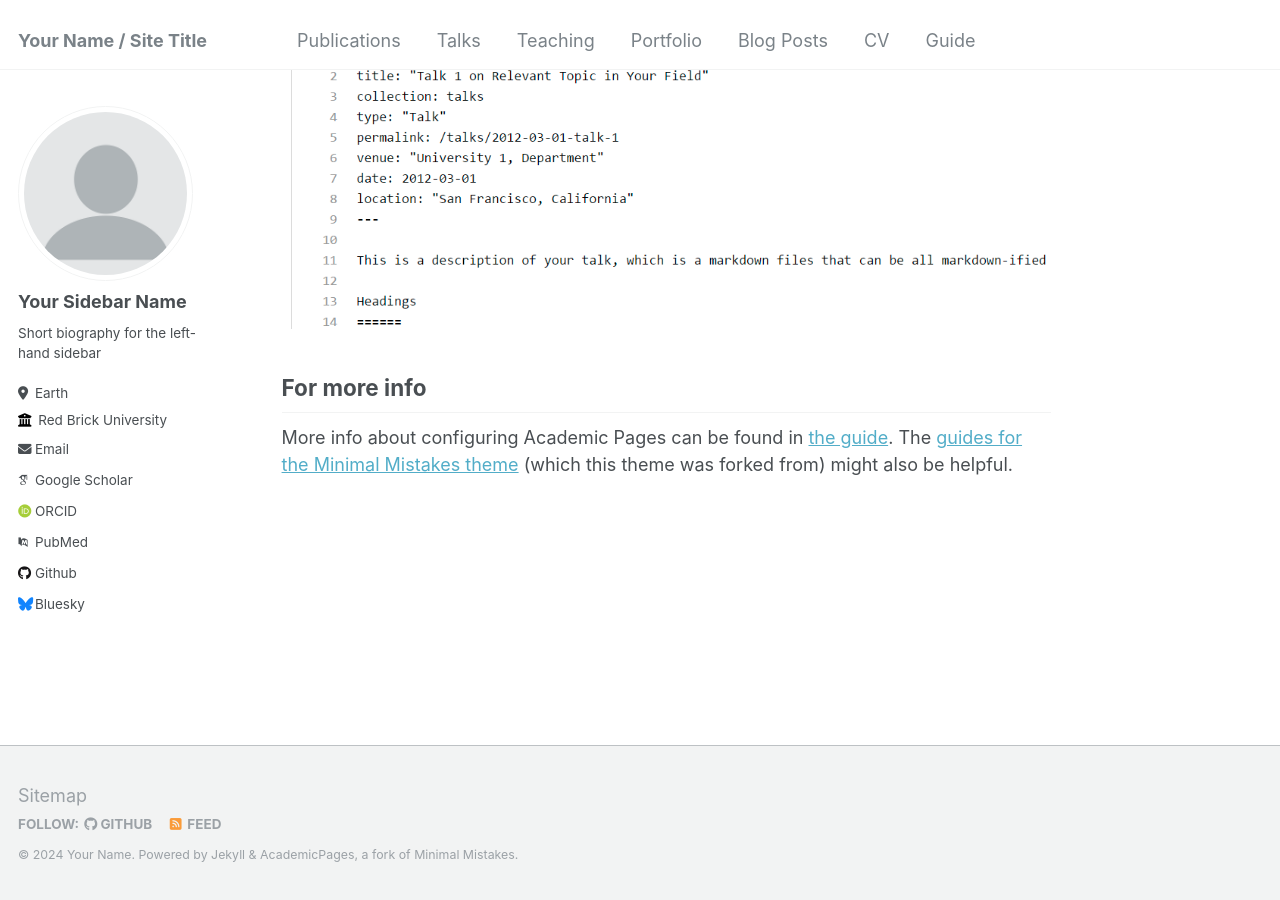
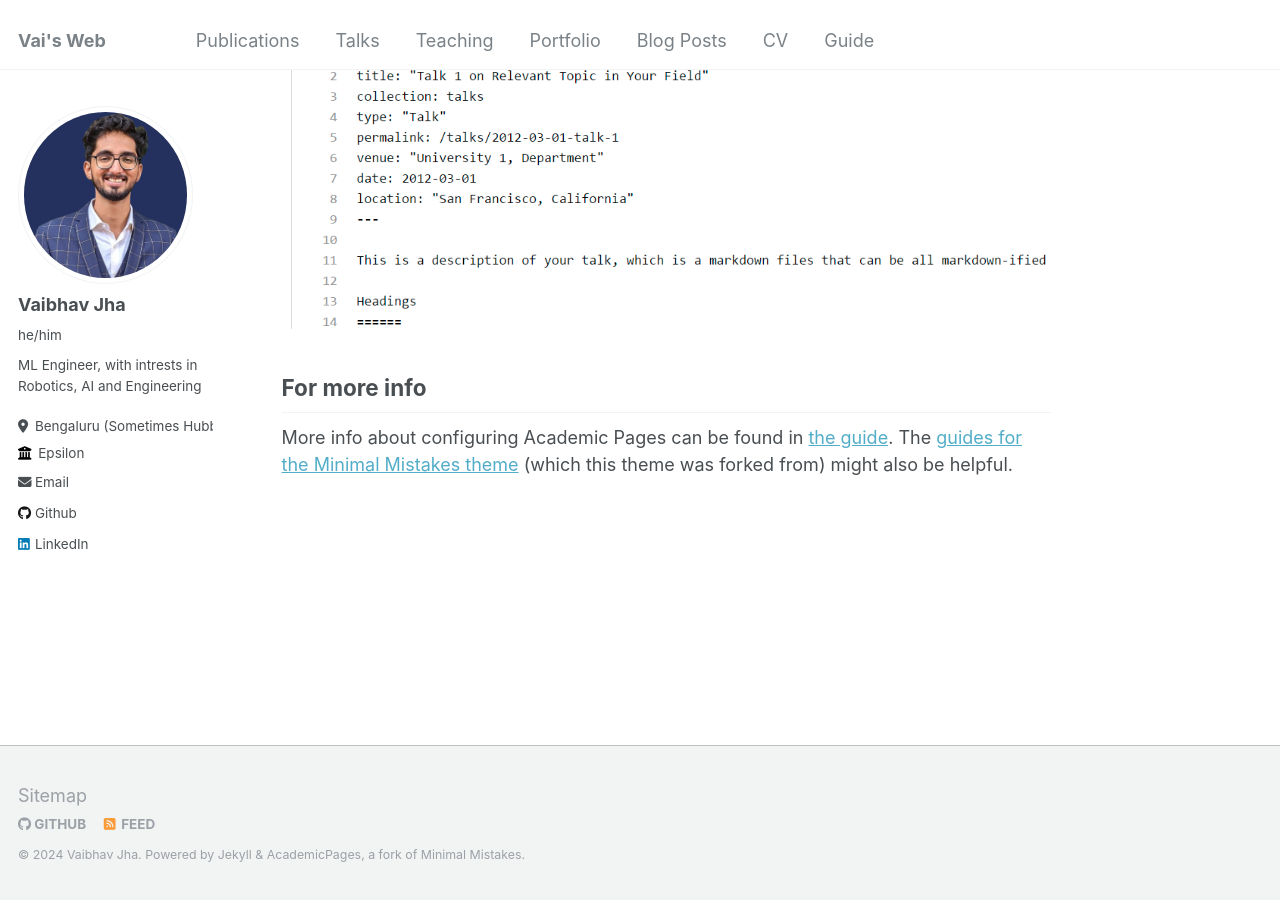
Before and after one commit to vaiijha/vaiijha.github.io, a Jekyll site: the page built from _pages/about.md, in a window 1280 px wide and 900 px high, scrolled down 2660 px. Built offline with Jekyll 4.4.1, drawn with Linux system fonts in a browser that asks for light colours; some web fonts are replaced.

Commit message:
Made basic changes to the _config.yml file to include name, links, profile_photo, etc

```diff
--- a/_config.yml
+++ b/_config.yml
@@ -7,47 +7,47 @@
 # server process.
 
 # Basic Site Settings
-locale                   : "en-US"
-title                    : "Your Name / Site Title"
+locale                   : "en-IN"
+title                    : "Vai's Web"
 title_separator          : "-"
-name                     : &name "Your Name"
-description              : &description "personal description"
-url                      : https://academicpages.github.io # the base hostname & protocol for your site e.g. "https://mmistakes.github.io"
+name                     : &name "Vaibhav Jha"
+description              : &description "Machine Learning Engineer"
+url                      : https://vaiijha.github.io # the base hostname & protocol for your site e.g. "https://mmistakes.github.io"
 baseurl                  : "" # the subpath of your site, e.g. "/blog"
-repository               : "academicpages/academicpages.github.io"
+repository               : "vaiijha/vaiijha.github.io"
 
 # Site Author - The following control what appear as part of the author content on the side bar.
 #               If a field is blank the icon and link will not appear, otherwise it will be shown.
 #               Additional customization can be done by editing /_includes/author-profile.html
 author:
   # Biographic information
-  avatar           : "profile.png"
-  name             : "Your Sidebar Name"
-  pronouns         : # example: "she/her"
-  bio              : "Short biography for the left-hand sidebar"
-  location         : "Earth"
-  employer         : "Red Brick University"
+  avatar           : "profile_photo.png"
+  name             : "Vaibhav Jha"
+  pronouns         : "he/him"
+  bio              : "ML Engineer, with intrests in Robotics, AI and Engineering"
+  location         : "Bengaluru (Sometimes Hubballi)"
+  employer         : "Epsilon"
   uri              : # URL
-  email            : "none@example.org"
+  email            : "vaijha22@gmail.com"
 
   # Academic websites
   arxiv            : # URL - Update with the correct link to your profile
-  googlescholar    : "https://scholar.google.com/citations?user=PS_CX0AAAAAJ"
+  googlescholar    : #URL like this "https://scholar.google.com/citations?user=PS_CX0AAAAAJ"
   impactstory      : # URL
-  orcid            : "http://orcid.org/yourorcidurl"
-  pubmed           : "https://www.ncbi.nlm.nih.gov/pubmed/?term=john+snow"
+  orcid            : #URL
+  pubmed           : #URL
   researchgate     : # URL
 
   # Repositories and software development
   bitbucket        : # Username - Update with your username on the site
   codepen          : # Username
   dribbble         : # Username
-  github           : "academicpages"
+  github           : "vaiijha"
   kaggle           : # Username
   stackoverflow    : # User number or user number and name (i.e., use "1" or "1/jeff-atwood")
 
   # Social media
-  bluesky          : "bsky.app" # Replace this with you Bluesky username
+  bluesky          : #"bsky.app" # Replace this with you Bluesky username
   facebook         : # Username
   flickr           : # Username
   foursquare       : # Username
@@ -56,7 +56,7 @@
   keybase          : # Username
   instagram        : # Username
   lastfm           : # Username
-  linkedin         : # Username
+  linkedin         : "dytcnn"
   mastodon         : # URL
   medium           : # URL
   pinterest        : # Username
@@ -78,7 +78,7 @@
 breadcrumbs              : false # true, false (default)
 words_per_minute         : 160
 future                   : true
-read_more                : "disabled" # if enabled, adds "Read more" links to excerpts
+read_more                : "enabled" # if enabled, adds "Read more" links to excerpts
 talkmap_link             : false #change to true to add link to talkmap on talks page
 comments:
   provider               : # false (default), "disqus", "discourse", "facebook", "google-plus", "staticman", "custom"
```
Also changed, not shown: images/profile.png (deleted), images/profile_photo.png (added).
